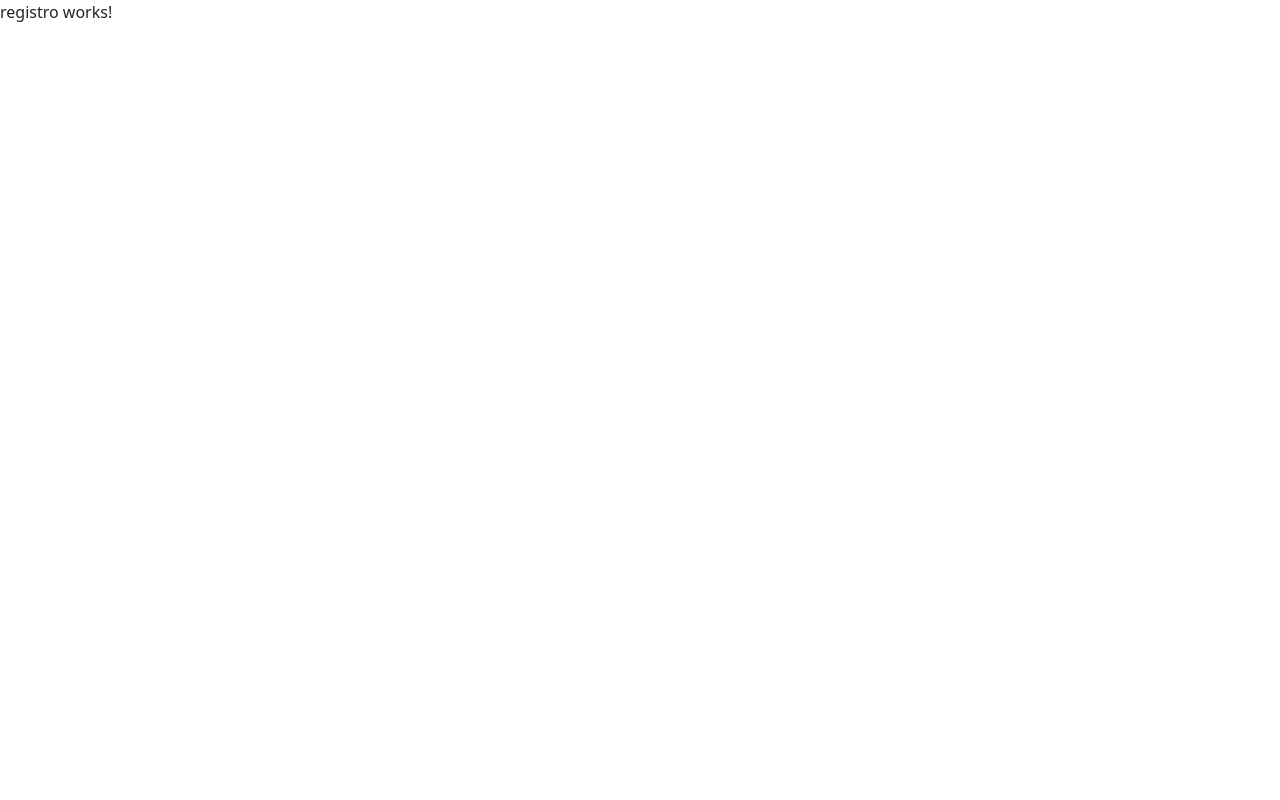
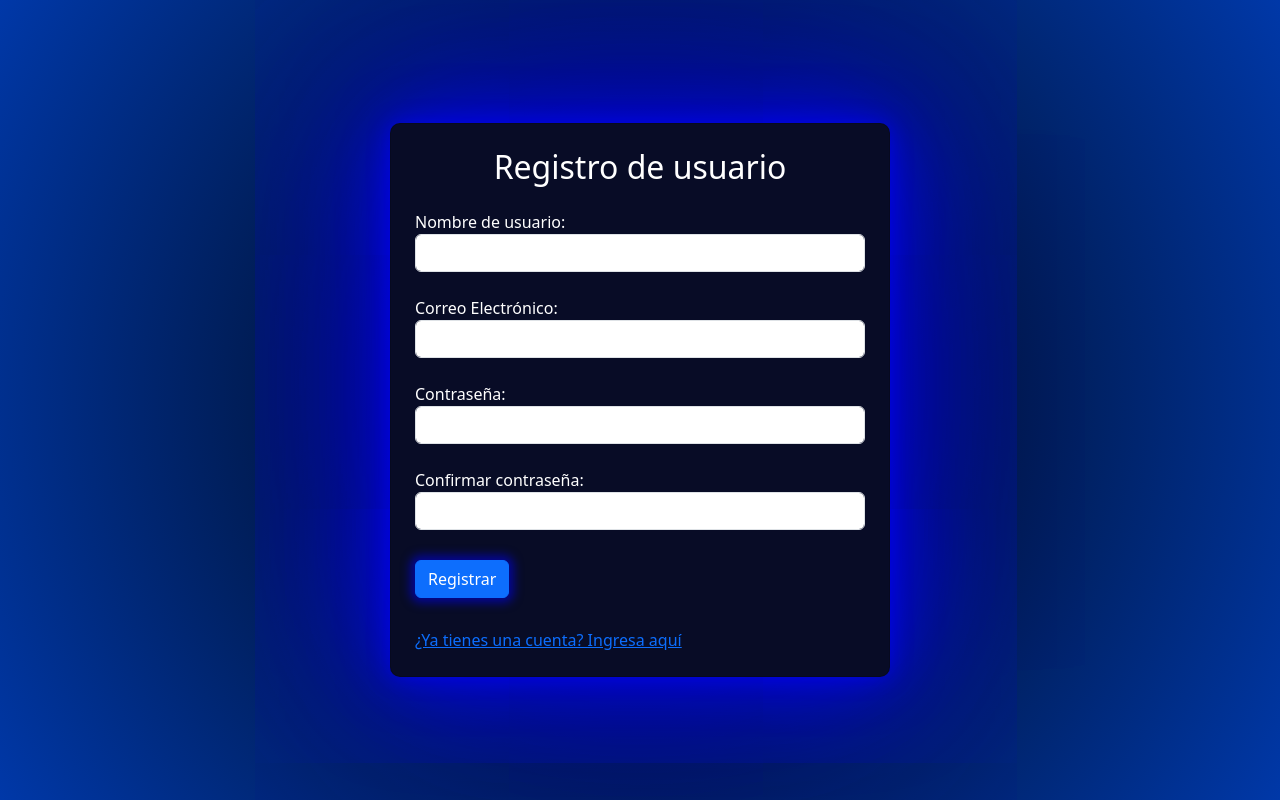
Before and after one commit to Majinka10/Finanzify, an Angular app in the folder front/: page /registro in a window 1280 px wide. Built offline with nearby package versions, Linux system fonts and the light colour scheme.

Commit message:
add save usuario registro

```diff
--- a/front/src/app/ingreso/ingreso.component.ts
+++ b/front/src/app/ingreso/ingreso.component.ts
@@ -2,11 +2,12 @@ import { Component } from '@angular/core';
 import { CommonModule } from '@angular/common';
 import { FormsModule } from '@angular/forms';
 import { UsuarioService } from '../services/usuarios/usuario.service'
+import { RouterLink } from '@angular/router';
 
 @Component({
   selector: 'app-ingreso',
   standalone: true,
-  imports: [CommonModule, FormsModule],
+  imports: [CommonModule, FormsModule, RouterLink],
   templateUrl: './ingreso.component.html',
   styleUrl: './ingreso.component.css'
 })
@@ -37,7 +38,6 @@ export class IngresoComponent {
         } else {
           this.mensage = 'Error inesperado';
         }
-        console.log(this.mensage)
       }
     );
   }
--- a/front/src/app/registro/registro.component.css
+++ b/front/src/app/registro/registro.component.css
@@ -0,0 +1,60 @@
+:host {
+    width: 100vw;
+    height: 100vh;
+    background: rgb(0,0,0);
+    background: radial-gradient(circle, rgba(0,0,0,1) 0%, rgba(0,56,168,1) 100%);
+    display: flex;
+    justify-content: center;
+    align-items: center;
+}
+
+.container {
+    display: flex;
+    justify-content: center;
+    align-items: center;
+}
+
+.card {
+    width: 500px;
+    box-shadow: 0 0 20px rgba(0, 0, 255, 0.5), 0 0 50px rgba(0, 0, 255, 0.5), 0 0 100px rgba(0, 0, 255, 0.5), 0 0 200px rgba(0, 0, 255, 0.5), 0 0 300px rgba(0, 0, 255, 0.5), 0 0 400px rgba(0, 0, 255, 0.5);
+    background-color: #080c26;
+    color: #fff;
+    padding: 40px;
+    border-radius: 10px;
+}
+
+.card h2 {
+    text-align: center;
+}
+
+.card .form-group {
+    margin-bottom: 1.5rem;
+}
+
+.card .text-center i {
+    color: #007bff;
+}
+
+#cBoton {
+    display: flex;
+    align-items: flex-start;
+    margin-top: 30px;
+    margin-bottom: 30px;
+}
+
+#advertencia{
+    height: 100%;
+    text-align: center;
+    margin: 0;
+    margin-left: 20px;
+    align-self: center;
+    padding-top: 6px;
+    padding-bottom: 6px;
+}
+
+#myboton{
+    height: 100%;
+    box-shadow: 0 0 10px 5px rgba(0, 0, 255, 0.5);
+    padding-top: 6px;
+    padding-bottom: 6px;
+}
--- a/front/src/app/registro/registro.component.html
+++ b/front/src/app/registro/registro.component.html
@@ -1 +1,32 @@
-<p>registro works!</p>
+<div class="container d-flex justify-content-center align-items-center">
+    <div class="card p-4">
+        <h2 class="text-center mb-4">Registro de usuario</h2>
+        <form (ngSubmit)="registro()" #loginForm="ngForm">
+            <div class="form-group">
+                <label for="nombre">Nombre de usuario:</label>
+                <input type="text" class="form-control" id="nombre" name="nombre" required [(ngModel)]="nombre">
+            </div>
+            <div class="form-group">
+                <label for="email">Correo Electrónico:</label>
+                <input type="email" class="form-control" id="email" name="email" required [(ngModel)]="correo">
+            </div>
+            <div class="form-group">
+                <label for="password">Contraseña:</label>
+                <input type="password" class="form-control" id="password" name="password" required [(ngModel)]="contrasena">
+            </div>
+            <div class="form-group">
+                <label for="confirm_password">Confirmar contraseña:</label>
+                <input type="password" class="form-control" id="confirm_password" name="confirm_password" required [(ngModel)]="confirm_contrasena">
+            </div>
+            <div id="cBoton" class="d-flex">
+                <button id="myboton" type="submit" class="btn btn-primary">Registrar</button>
+                @if (mostrar_mensaje) {
+                    <div id="advertencia" [class]="claseAlert" role="alert">
+                        {{mensage}}
+                    </div>
+                }
+            </div>
+            <a routerLink="/ingreso" class="register-link">¿Ya tienes una cuenta? Ingresa aquí</a>
+        </form>
+    </div>
+</div>
--- a/front/src/app/registro/registro.component.ts
+++ b/front/src/app/registro/registro.component.ts
@@ -1,12 +1,57 @@
 import { Component } from '@angular/core';
+import { UsuarioService } from '../services/usuarios/usuario.service';
+import { CommonModule } from '@angular/common';
+import { RouterLink } from '@angular/router';
+import { FormsModule } from '@angular/forms';
 
 @Component({
   selector: 'app-registro',
   standalone: true,
-  imports: [],
+  imports: [CommonModule, RouterLink, FormsModule],
   templateUrl: './registro.component.html',
   styleUrl: './registro.component.css'
 })
 export class RegistroComponent {
+  constructor(
+    private usuarioService : UsuarioService
+  ){}
 
+  nombre: string = '';
+  correo: string = '';
+  contrasena: string = '';
+  confirm_contrasena:string = '';
+  public mensage: string = '';
+  public mostrar_mensaje : boolean = false;
+  claseAlert: string = 'alert alert-danger flex-grow-1';
+
+
+  registro() {
+    if(this.confirm_contrasena != this.contrasena){
+      this.claseAlert = 'alert alert-danger flex-grow-1';
+      this.mostrar_mensaje = true;
+      this.mensage = "Las contraseñas no coinciden"
+    }else{
+      this.usuarioService.registro(this.nombre, this.correo, this.contrasena)
+      .subscribe(
+        response => {
+          this.claseAlert = 'alert alert-success flex-grow-1';
+          this.mostrar_mensaje = true;
+          this.nombre = '';
+          this.correo = ''
+          this.contrasena = '';
+          this.confirm_contrasena = '';
+          this.mensage = 'Usuario creado con éxito';
+        },
+        error => {
+          this.mostrar_mensaje = true;
+          this.claseAlert = 'alert alert-danger flex-grow-1';
+          if (error.status === 409) {
+            this.mensage = error.error;
+          } else {
+            this.mensage = 'Error inesperado';
+          }
+        }
+      );
+    }
+  }
 }
--- a/front/src/app/services/usuarios/usuario.service.ts
+++ b/front/src/app/services/usuarios/usuario.service.ts
@@ -14,7 +14,7 @@ export class UsuarioService {
   url = "http://localhost:8080/usuarios";
 
   login(correo : string, contrasena :  string){
-    return this.http.post<string>(this.url+"/login", { correo, contrasena }, { responseType: 'text' as 'json' });
+    return this.http.post<string>(this.url+"/ingreso", { correo, contrasena }, { responseType: 'text' as 'json' });
   }
 
   ingreso(user : string){
@@ -29,4 +29,8 @@ export class UsuarioService {
   isLogueado(){
     return this.usuarioLogueado;
   }
+
+  registro(nombre: string, correo: string, contrasena:string){
+    return this.http.post<string>(this.url+"/registro", { nombre, correo, contrasena }, { responseType: 'text' as 'json' });
+  }
 }
```
Also changed, not shown: 2 other files (tests, documents, lock files or other folders).
